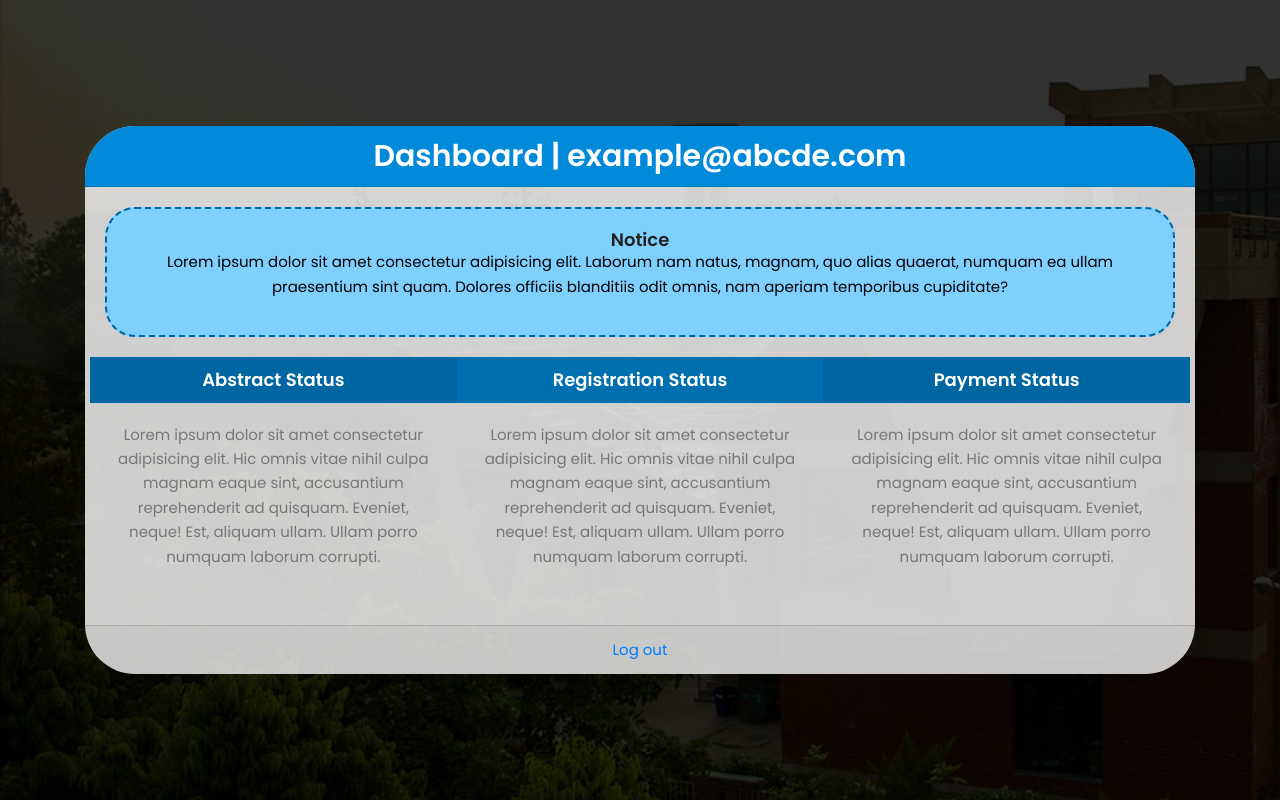
After one commit to OmAryan04/major-project, a PHP site: page /srchome/dashboard.html in a window 1280 px wide. The commit adds this page. Run offline with PHP 8.4, Linux system fonts and the light colour scheme; some libraries are stand-ins or nearby versions.

Commit message:
Added dashboard

```diff
--- /dev/null
+++ b/srchome/css/dash.css
@@ -0,0 +1,138 @@
+:root {
+    --blue: #028ada;
+    --darkblue: #0066a1;
+    /* --green: #8ab92d; */
+}
+
+html,
+body {
+    background-image: url('../img/login-bg.jpg');
+    background-size: cover;
+    background-repeat: no-repeat;
+    height: 100%;
+    font-family: 'Poppins', sans-serif;
+}
+
+.overlay-bg {
+    background: rgba(0, 0, 0, 0.8);
+}
+
+.container {
+    height: 100%;
+    align-content: center;
+}
+
+.card {
+    /* height: 70%; */
+    margin-top: auto;
+    margin-bottom: auto;
+    width: 100%;
+    background-color: rgba(255, 255, 255, 0.8) !important;
+    border: 0;
+    border-radius: 50px;
+}
+
+.notice-section {
+    padding: 20px 30px;
+    border-radius: 30px;
+    margin-bottom: 20px;
+    border: 2px var(--darkblue) dashed;
+    background: #7fd0ff;
+}
+
+.notice-section p {
+    color: black;
+}
+
+.status-section {
+    padding-left: 0px;
+    padding-right: 0px;
+}
+
+.card-header {
+    background: var(--blue);
+    text-align: center;
+    border-top-left-radius: 50px !important;
+    border-top-right-radius: 50px !important;
+}
+
+.card-header h2 {
+    font-family: "Poppins", sans-serif;
+    color: rgb(255, 255, 255);
+    line-height: 1.2em;
+    font-size: 30px;
+    font-weight: 600;
+}
+
+.section-header {
+    background: var(--darkblue);
+    padding: .75rem 1.25rem;
+}
+
+.section-header h4 {
+    font-family: "Poppins", sans-serif;
+    color: rgb(255, 255, 255);
+}
+
+.card-body {
+    text-align: center;
+}
+
+.card-body .row {
+    height: 100%;
+}
+
+.section-center {
+    /* border-left: 1px rgb(190, 190, 190) solid;
+    border-right: 1px rgb(190, 190, 190) solid; */
+}
+
+.section-center .section-header {
+    background: #006faf;
+}
+
+.input-group-prepend span {
+    /* width: 50px; */
+    background-color: #028ada;
+    color: rgb(255, 255, 255);
+    border: 0 !important;
+}
+
+input:focus {
+    outline: 0 0 0 0 !important;
+    box-shadow: 0 0 0 0 !important;
+}
+
+.card-footer li {
+    text-align: center;
+}
+
+.card-footer {
+    -webkit-transition: all 0.3s ease 0s;
+    transition: all 0.3s ease 0s;
+    border-bottom-left-radius: 50px !important;
+    border-bottom-right-radius: 50px !important;
+}
+
+.card-footer:hover {
+    background: rgba(165, 165, 165, 0.8);
+}
+
+.login_btn {
+    color: rgb(255, 255, 255);
+    background-color: #028ada;
+    width: 100px;
+}
+
+.login_btn:hover {
+    color: rgb(255, 255, 255);
+    background-color: #0066a1;
+}
+
+.links {
+    color: rgb(59, 59, 59);
+}
+
+.links a {
+    margin-left: 4px;
+}
--- a/srchome/css/main.css
+++ b/srchome/css/main.css
@@ -1,7 +1,7 @@
 :root {
     --blue: #028ada;
     --darkblue: #0066a1;
-    --green: #8ab92d;
+    /* --green: #8ab92d; */
 }
 
 ::-moz-selection {
--- /dev/null
+++ b/srchome/dashboard.html
@@ -0,0 +1,78 @@
+<!DOCTYPE html>
+<html>
+
+<head>
+    <title>Dashboard | SRC '19, IIT Kanpur</title>
+    <link rel="stylesheet" href="https://stackpath.bootstrapcdn.com/bootstrap/4.1.3/css/bootstrap.min.css" integrity="sha384-MCw98/SFnGE8fJT3GXwEOngsV7Zt27NXFoaoApmYm81iuXoPkFOJwJ8ERdknLPMO" crossorigin="anonymous">
+    <link rel="stylesheet" href="https://use.fontawesome.com/releases/v5.3.1/css/all.css" integrity="sha384-mzrmE5qonljUremFsqc01SB46JvROS7bZs3IO2EmfFsd15uHvIt+Y8vEf7N7fWAU" crossorigin="anonymous">
+    <link href="https://fonts.googleapis.com/css?family=Poppins:100,200,400,300,500,600,700" rel="stylesheet">
+    <link href="//maxcdn.bootstrapcdn.com/bootstrap/4.1.1/css/bootstrap.min.css" rel="stylesheet" id="bootstrap-css">
+    <script src="//maxcdn.bootstrapcdn.com/bootstrap/4.1.1/js/bootstrap.min.js"></script>
+    <script src="//cdnjs.cloudflare.com/ajax/libs/jquery/3.2.1/jquery.min.js"></script>
+
+    <link rel="stylesheet" type="text/css" href="css/main.css">
+    <link rel="stylesheet" type="text/css" href="css/dash.css">
+</head>
+
+<body>
+    <div class="overlay overlay-bg">
+        <div class="container">
+            <div class="d-flex justify-content-center h-100">
+                <div class="card">
+                    <div class="card-header">
+                        <h2>Dashboard | example@abcde.com</h2>
+                    </div>
+                    <div class="card-body">
+
+                        <div class="row">
+                            <div class="col-lg-12">
+                                <div class="notice-section">
+                                    <h4>Notice</h4>
+                                    <p>Lorem ipsum dolor sit amet consectetur adipisicing elit. Laborum nam natus, magnam, quo alias quaerat, numquam ea ullam praesentium sint quam. Dolores officiis blanditiis odit omnis, nam aperiam temporibus cupiditate?</p>
+                                </div>
+                            </div>
+                        </div>
+                        <div class="row">
+                            <div class="col-lg-4 status-section">
+                                <div class="section-header">
+                                    <h4>Abstract Status</h4>
+                                </div>
+                                <div class="card-body">
+                                    <p>Lorem ipsum dolor sit amet consectetur adipisicing elit. Hic omnis vitae nihil culpa magnam eaque sint, accusantium reprehenderit ad quisquam. Eveniet, neque! Est, aliquam ullam. Ullam porro numquam laborum corrupti.</p>
+                                </div>
+                            </div>
+                            <div class="col-lg-4 status-section section-center">
+                                <div class="section-header">
+                                    <h4>Registration Status</h4>
+                                </div>
+                                <div class="card-body">
+                                    <p>Lorem ipsum dolor sit amet consectetur adipisicing elit. Hic omnis vitae nihil culpa magnam eaque sint, accusantium reprehenderit ad quisquam. Eveniet, neque! Est, aliquam ullam. Ullam porro numquam laborum corrupti.</p>
+                                </div>
+                            </div>
+                            <div class="col-lg-4 status-section">
+                                <div class="section-header">
+                                    <h4>Payment Status</h4>
+                                </div>
+                                <div class="card-body">
+                                    <p>Lorem ipsum dolor sit amet consectetur adipisicing elit. Hic omnis vitae nihil culpa magnam eaque sint, accusantium reprehenderit ad quisquam. Eveniet, neque! Est, aliquam ullam. Ullam porro numquam laborum corrupti.</p>
+                                </div>
+                            </div>
+                        </div>
+                    </div>
+                    <div class="card-footer">
+                        <!-- <div class="d-flex justify-content-center links">
+                            Don't have an account?<a href="#">Sign Up</a>
+                        </div> -->
+                        <div class="d-flex justify-content-center">
+                            <ul>
+                                <li><a href="#">Log out</a></li>
+                            </ul>
+                        </div>
+                    </div>
+                </div>
+            </div>
+        </div>
+    </div>
+</body>
+
+</html>
```
